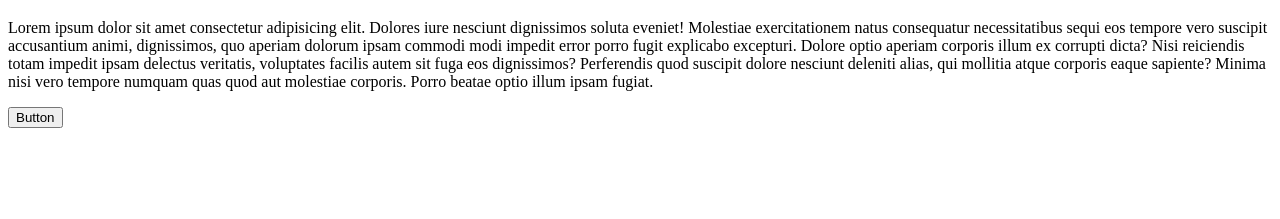
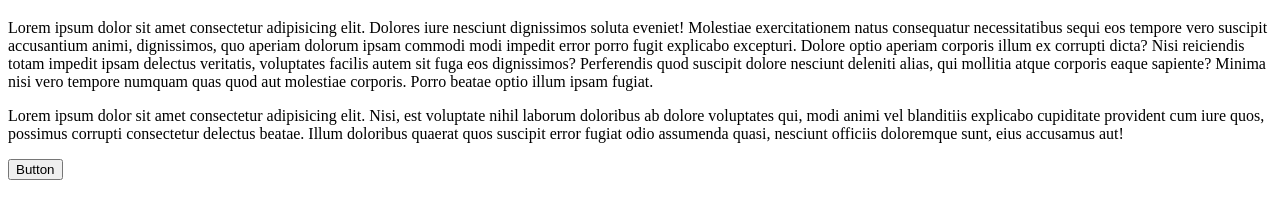
Before and after one commit to samarth212/TestWebsite, a plain HTML site: page index.html in a window 1280 px wide. Shown: the part 61-280 px from the top of the page. Drawn offline with Linux system fonts and the light colour scheme.

Commit message:
new changed

```diff
--- a/index.html
+++ b/index.html
@@ -8,6 +8,9 @@
 <body>
     <h1>Test Website</h1>
     <p>Lorem ipsum dolor sit amet consectetur adipisicing elit. Dolores iure nesciunt dignissimos soluta eveniet! Molestiae exercitationem natus consequatur necessitatibus sequi eos tempore vero suscipit accusantium animi, dignissimos, quo aperiam dolorum ipsam commodi modi impedit error porro fugit explicabo excepturi. Dolore optio aperiam corporis illum ex corrupti dicta? Nisi reiciendis totam impedit ipsam delectus veritatis, voluptates facilis autem sit fuga eos dignissimos? Perferendis quod suscipit dolore nesciunt deleniti alias, qui mollitia atque corporis eaque sapiente? Minima nisi vero tempore numquam quas quod aut molestiae corporis. Porro beatae optio illum ipsam fugiat.</p>
+
+
+    <p>Lorem ipsum dolor sit amet consectetur adipisicing elit. Nisi, est voluptate nihil laborum doloribus ab dolore voluptates qui, modi animi vel blanditiis explicabo cupiditate provident cum iure quos, possimus corrupti consectetur delectus beatae. Illum doloribus quaerat quos suscipit error fugiat odio assumenda quasi, nesciunt officiis doloremque sunt, eius accusamus aut!</p>
     <button>Button</button>
 </body>
 </html>
```
